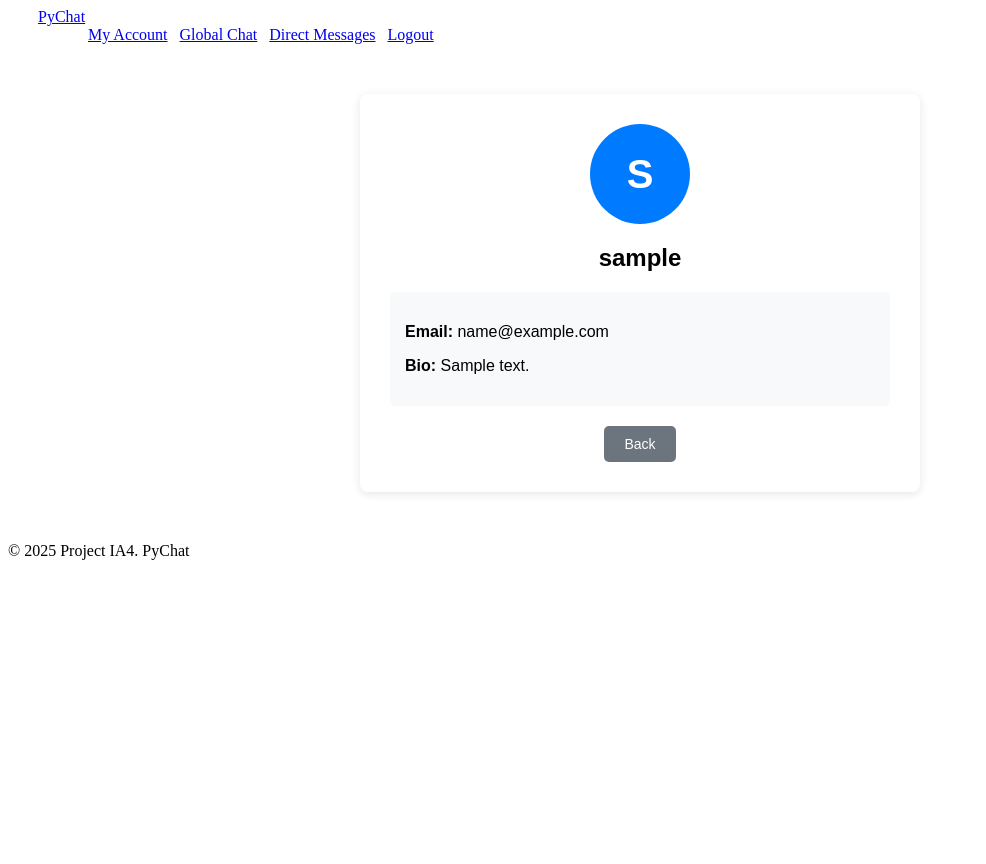
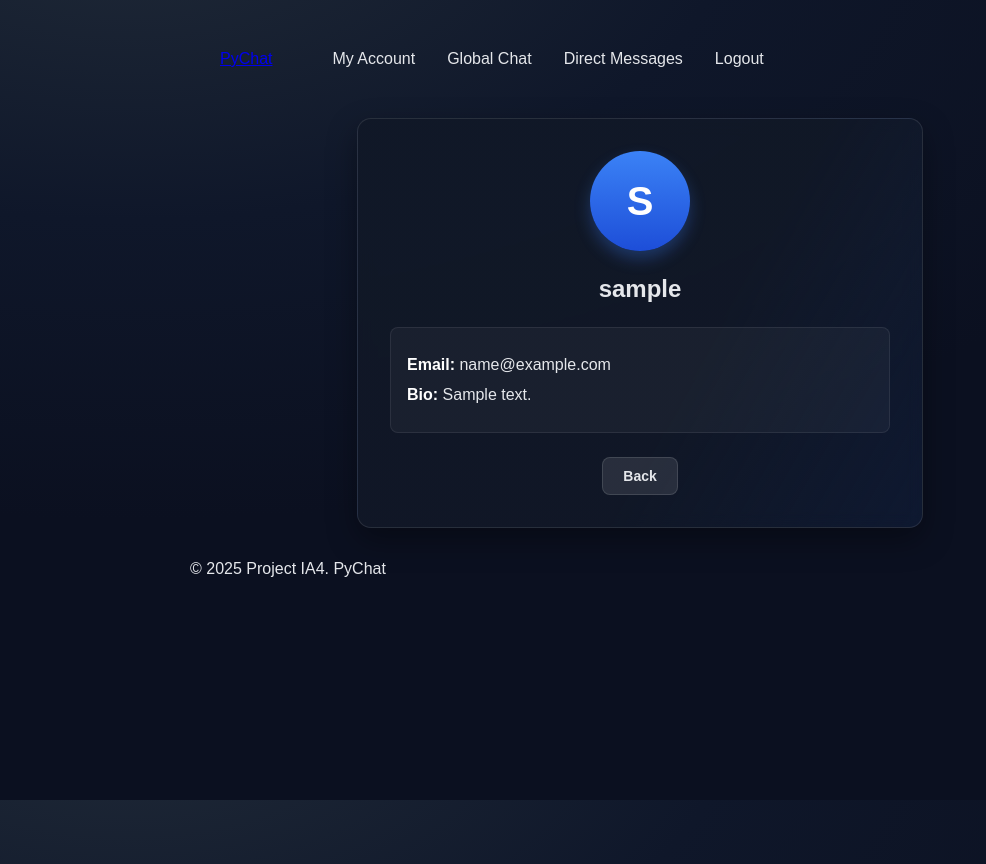
Before and after one commit to lucasserban/PyChat, a Flask app: a page that uses templates/base.html in a window 1280 px wide. Shown: the whole page, without its empty margins (0-986 px from the left). Before the commit the page ends 560 px from the top, so only its background shows below. Run offline with Flask 3, Linux system fonts and the light colour scheme; the visitor is signed in with stand-in values (Sample User, id 1); tables that the repository leaves empty hold one stand-in row (values such as "Sample post").

Commit message:
Fixed the name in the global chat, and the style of the users profile

```diff
--- a/static/css/base.css
+++ b/static/css/base.css
@@ -11,3 +11,26 @@
     display: flex;
     gap: 12px;
 }
+
+.nav {
+  display: flex;
+  align-items: center;
+  justify-content: space-between;
+  padding: 0.75rem 0;
+}
+
+.nav-link {
+  color: var(--text);
+  text-decoration: none;
+  padding: 6px 10px;
+  border-radius: 8px;
+  transition: background 120ms ease, color 120ms ease;
+}
+
+.nav-link:hover {
+  background: rgba(255,255,255,0.06);
+  color: #ffffff;
+}
+
+.site-footer {
+}
--- a/static/css/index.css
+++ b/static/css/index.css
@@ -145,3 +145,9 @@
   transform: translateY(-1px);
   filter: brightness(1.05);
 }
+
+.username-link {
+  color: var(--primary);
+  text-decoration: none;
+  font-weight: 600;
+}
--- a/static/css/profile.css
+++ b/static/css/profile.css
@@ -1,18 +1,44 @@
+:root {
+  --bg: #0f172a;
+  --panel: #111827;
+  --panel-2: #0b1223;
+  --text: #e5e7eb;
+  --muted: #9ca3af;
+  --primary: #3b82f6;
+  --primary-700: #1d4ed8;
+  --ring: rgba(59, 130, 246, 0.35);
+  --radius: 14px;
+  --shadow: 0 12px 30px rgba(0, 0, 0, 0.35);
+}
+
+body {
+  font-family: Arial, Helvetica, sans-serif;
+  max-width: 900px;
+  margin: 2rem auto;
+  background: radial-gradient(1200px 600px at 10% -10%, #1f2937 0%, var(--bg) 50%, #0b1020 100%);
+  color: var(--text);
+  background-repeat: no-repeat;
+  min-height: 100vh;
+  background-attachment: fixed;
+}
+
 .profile-container {
     max-width: 500px;
-    margin: 50px auto;
-    padding: 30px;
-    background: white;
-    border-radius: 8px;
-    box-shadow: 0 2px 10px rgba(0,0,0,0.1);
+    margin: 2rem auto;
+    padding: 2rem;
+    background: linear-gradient(120deg, rgba(17, 24, 39, 0.9) 60%, rgba(59, 130, 246, 0.08) 100%);
+    border: 1.5px solid rgba(255, 255, 255, 0.10);
+    border-radius: var(--radius);
+    box-shadow: var(--shadow);
+    backdrop-filter: blur(8px);
+    -webkit-backdrop-filter: blur(8px);
     text-align: center;
-    font-family: sans-serif;
 }
 
 .profile-avatar {
     width: 100px;
     height: 100px;
-    background: #007bff;
+    background: linear-gradient(180deg, var(--primary) 0%, var(--primary-700) 100%);
     color: white;
     border-radius: 50%;
     display: flex;
@@ -20,19 +46,30 @@
     justify-content: center;
     font-size: 40px;
     font-weight: bold;
-    margin: 0 auto 20px;
+    margin: 0 auto 1.5rem;
+    box-shadow: 0 8px 16px rgba(59, 130, 246, 0.3);
 }
 
 .profile-details {
-    margin: 20px 0;
+    margin: 1.5rem 0;
     text-align: left;
-    background: #f8f9fa;
-    padding: 15px;
-    border-radius: 5px;
+    background: rgba(255, 255, 255, 0.04);
+    padding: 1rem;
+    border-radius: 8px;
+    border: 1px solid rgba(255, 255, 255, 0.08);
+}
+
+.profile-details p {
+    margin: 0.75rem 0;
+    color: var(--text);
+}
+
+.profile-details strong {
+    color: #ffffff;
 }
 
 .profile-actions {
-    margin-top: 20px;
+    margin-top: 1.5rem;
     display: flex;
     gap: 10px;
     justify-content: center;
@@ -41,14 +78,29 @@
 .btn {
     padding: 10px 20px;
     text-decoration: none;
-    border-radius: 5px;
+    border-radius: 8px;
     color: white;
     font-size: 14px;
     cursor: pointer;
+    border: 1px solid rgba(255, 255, 255, 0.12);
+    font-weight: 600;
+    transition: transform 120ms ease, filter 160ms ease;
 }
 
-.btn-dm { background-color: #28a745; }
-.btn-dm:hover { background-color: #218838; }
+.btn:hover {
+    transform: translateY(-1px);
+    filter: brightness(1.05);
+}
 
-.btn-back { background-color: #6c757d; }
-.btn-back:hover { background-color: #5a6268; }
+.btn-dm {
+    background: linear-gradient(180deg, var(--primary) 0%, var(--primary-700) 100%);
+}
+
+.btn-back {
+    background: rgba(255, 255, 255, 0.1);
+    color: var(--text);
+}
+
+.btn-back:hover {
+    background: rgba(255, 255, 255, 0.15);
+}
--- a/templates/base.html
+++ b/templates/base.html
@@ -25,7 +25,7 @@
     {% block content %}
     {% endblock %}
 
-    <footer>
+    <footer class="site-footer">
       <p>© 2025 Project IA4. PyChat</p>
     </footer>
 
```
